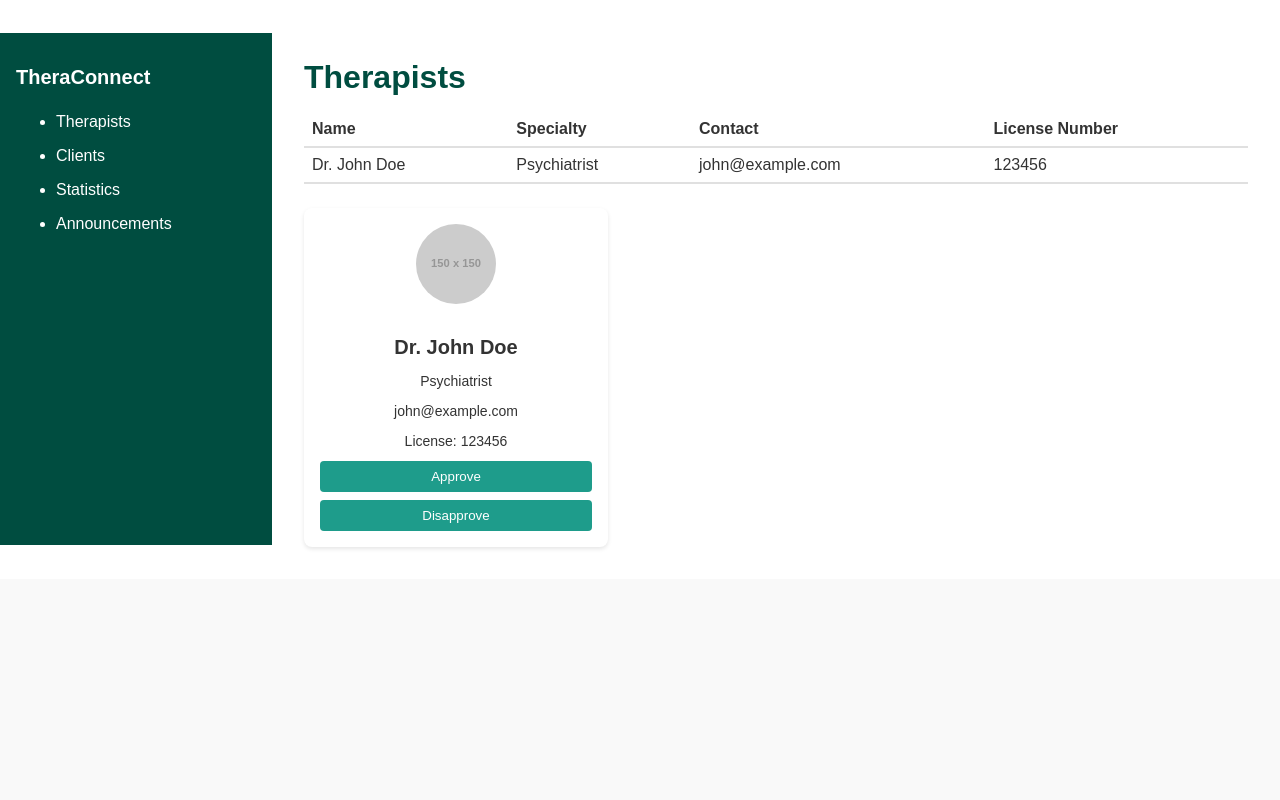
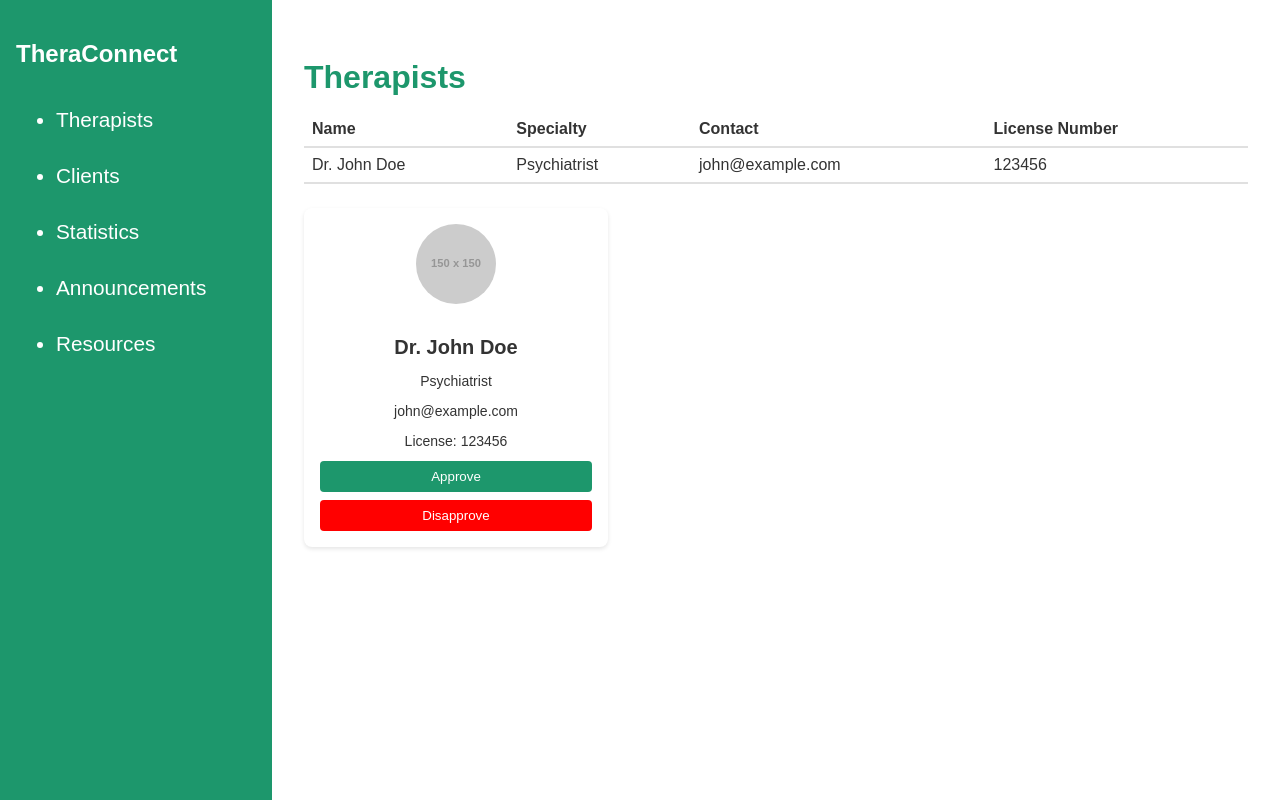
Before and after one commit to Salyiel/TheraConnect, a React (Create React App) app: page /adminpage in a window 1280 px wide. Both pictures are taken after typing "name@example.com", "Sample123", "Sample" into the empty fields and a click on the button "Submit". Shown: the top 800 px of the page. Built offline with nearby package versions, Linux system fonts and the light colour scheme.

Commit message:
Adding a resources page

```diff
--- a/src/client/AdminPage.css
+++ b/src/client/AdminPage.css
@@ -140,20 +140,24 @@ body {
   color: #333;
 }
 
-.auth-page, .dashboard {
+.auth-page {
+  background-color: #1D976C;
   display: flex;
+  height: 67.7rem;
   justify-content: center;
   align-items: center;
   min-height: 10vh;
 }
 
-.auth-page {
-  background-color: #004d40;
+.dashboard {
+  display: flex;
+  min-height: 10vh;
 }
 
 .auth-title {
   color: #004d40;
-  margin-bottom: 1rem;
+  margin-bottom: 25rem;
+
 }
 
 .form-group {
@@ -167,40 +171,52 @@ body {
   border: 1px solid #ccc;
 }
 
-.btn {
+.btn-approve {
   width: 100%;
+  background-color: #1D976C;
+  padding: 0.5rem;
+  border-radius: 0.25rem;
+  margin-top: 0.5rem;
+}
+
+.btn-disapprove {
+  width: 100%;
+  background-color: #ff0000;
   padding: 0.5rem;
   border-radius: 0.25rem;
   margin-top: 0.5rem;
 }
 
 .submit {
-  background-color: #004d40;
+  background-color: #1D976C;
+  font-size: 1.2rem;
   color: #fff;
 }
 
 .send {
-  background-color: #004d40;
+  background-color: #1D976C;
   color: #fff;
 }
 
 .nav {
-  background-color: #004d40;
+  background-color: #1D976C;
   color: #fff;
   width: 15rem;
-  height: 30rem ;
+  height: 67.7rem ;
   padding: 1rem;
 }
 
 .nav-title {
-  font-size: 1.25rem;
+  font-size: 1.5rem;
   font-weight: bold;
-  margin-bottom: 1.5rem;
+  margin-top: 1.5rem;
+  margin-bottom: 2.5rem;
 }
 
 .nav-links li {
+  font-size: 1.3rem ;
   cursor: pointer;
-  margin-bottom: 1rem;
+  margin-bottom: 2rem;
 }
 
 .content {
@@ -210,7 +226,7 @@ body {
 
 .page-title {
   font-size: 2rem;
-  color: #004d40;
+  color: #1D976C;
   margin-bottom: 1rem;
 }
 
--- a/src/client/AdminPage.js
+++ b/src/client/AdminPage.js
@@ -43,8 +43,8 @@ const AdminPage = () => {
                   <p className="profile-details">john@example.com</p>
                   <p className="profile-details">License: 123456</p>
                   <div className="profile-actions">
-                    <button className="btn approve">Approve</button>
-                    <button className="btn disapprove">Disapprove</button>
+                    <button className="btn-approve">Approve</button>
+                    <button className="btn-disapprove">Disapprove</button>
                   </div>
                 </div>
                 {/* Add other profile cards here */}
@@ -120,6 +120,29 @@ const AdminPage = () => {
               <button className="btn send">Send Announcement</button>
             </div>
           );
+          case 'resources':
+            return (
+                <div id="resources">
+                    <h2 className="page-title">Resources</h2>
+                    <div className="form-group">
+                        <label htmlFor="resourceTitle">Resource Title</label>
+                        <input type="text" id="resourceTitle" className="input" placeholder="Enter resource title" />
+                    </div>
+                    <div className="form-group">
+                        <label htmlFor="resourceLink">Resource Link</label>
+                        <input type="text" id="resourceLink" className="input" placeholder="Enter downloadable resource link" />
+                    </div>
+                    <button className="btn send">Post Resource</button>
+                    {/* List of resources will be shown below */}
+                    <h3 className="section-title">Posted Resources</h3>
+                    <ul className="resource-list">
+                        <li>
+                            <a href="https://example.com/resource1.pdf" target="_blank" rel="noopener noreferrer">Mental Health Guide</a>
+                        </li>
+                        {/* Add more resources here */}
+                    </ul>
+                </div>
+            );
         default:
           return null;
       }
@@ -155,6 +178,7 @@ const AdminPage = () => {
                 <li onClick={() => setActivePage('clients')}>Clients</li>
                 <li onClick={() => setActivePage('statistics')}>Statistics</li>
                 <li onClick={() => setActivePage('announcements')}>Announcements</li>
+                <li onClick={() => setActivePage('resources')}>Resources</li>
               </ul>
             </nav>
             <div className="content">{renderPage()}</div>
--- a/src/client/ClientPage.js
+++ b/src/client/ClientPage.js
@@ -1,4 +1,5 @@
 import React from 'react';
+import { Link } from 'react-router-dom';
 import "./ClientPage.css";
 
 function ClientPage() {
@@ -21,7 +22,9 @@ function ClientPage() {
 
         <section>
           <article className="SessionCard">
-            <h3>My sessions</h3>
+            <h3>
+              <Link to="/sessions">My sessions</Link>
+            </h3>
             <p>No Current session</p>
           </article>
 
```
